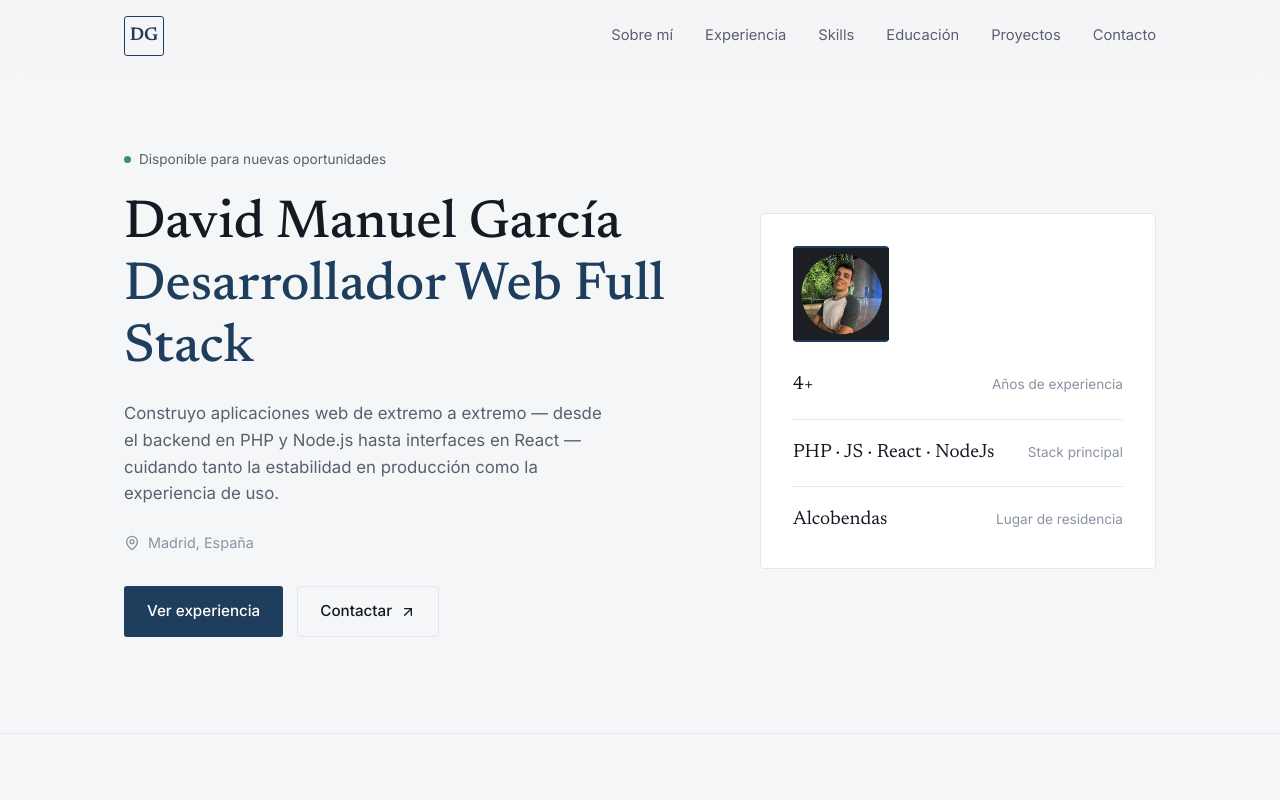
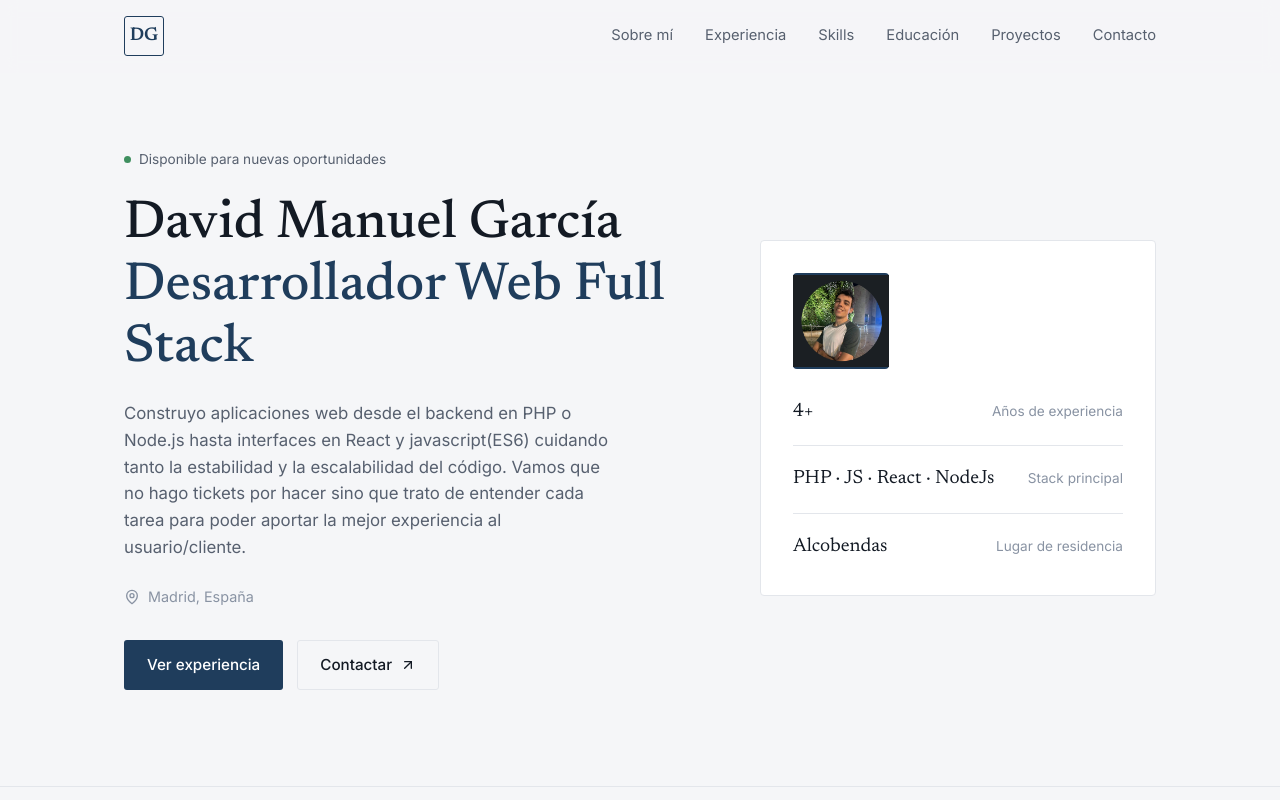
Before and after one commit to davixma95/portfolio-david, a React (Vite) app: page / in a window 1280 px wide. Shown: the top 800 px of the page. Built offline with nearby package versions, Linux system fonts and the light colour scheme.

Commit message:
Cambios de texto

```diff
--- a/src/components/Hero.jsx
+++ b/src/components/Hero.jsx
@@ -19,9 +19,11 @@ export default function Hero() {
           </h1>
 
           <p className="hero-lede">
-            Construyo aplicaciones web de extremo a extremo — desde el
-            backend en PHP y Node.js hasta interfaces en React — cuidando
-            tanto la estabilidad en producción como la experiencia de uso.
+            Construyo aplicaciones web desde el
+            backend en PHP o Node.js hasta interfaces en React y javascript(ES6) cuidando
+            tanto la estabilidad y la escalabilidad del código.
+            Vamos que no hago tickets por hacer sino que trato de entender cada tarea para poder
+            aportar la mejor experiencia al usuario/cliente.
           </p>
 
           <div className="hero-meta">
```
